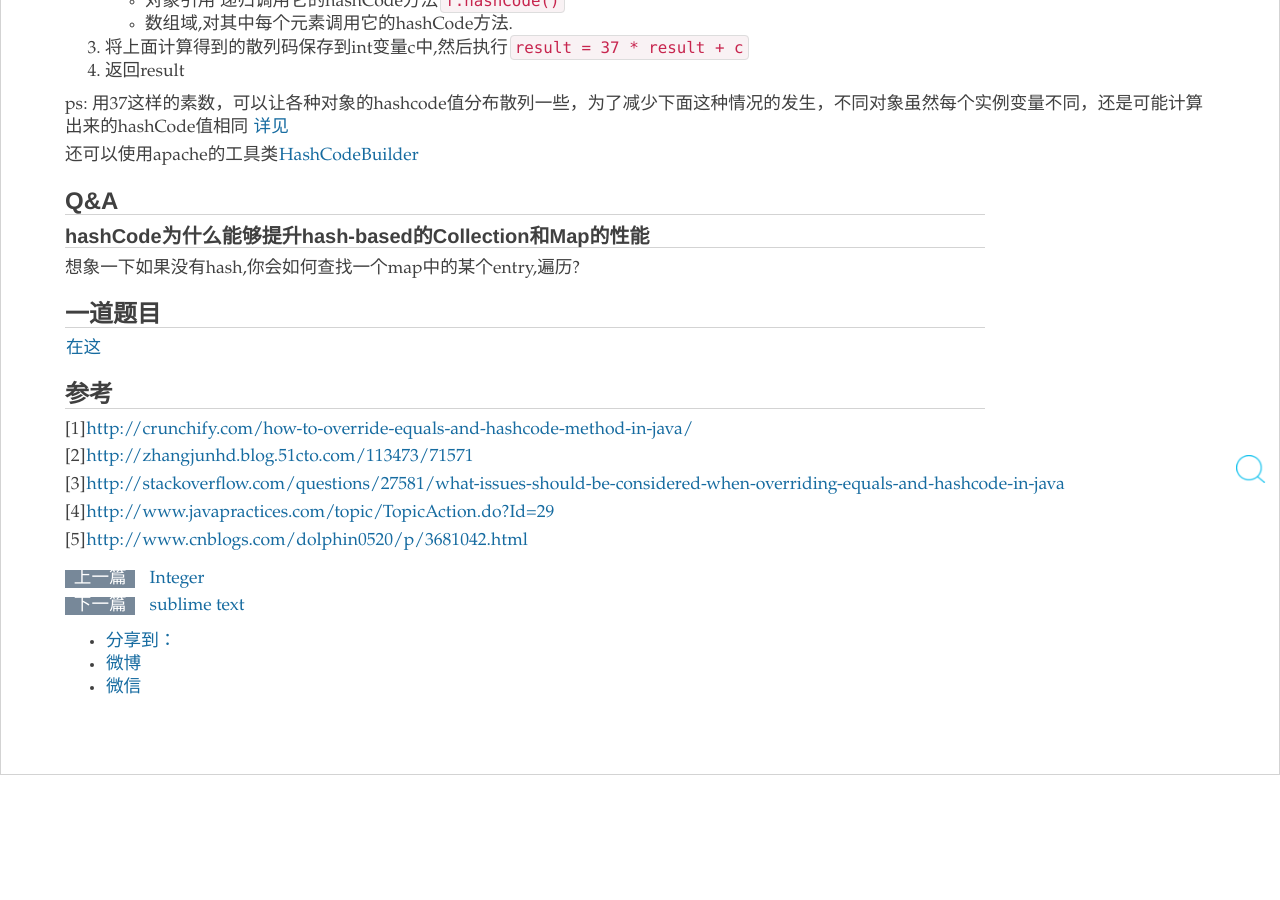
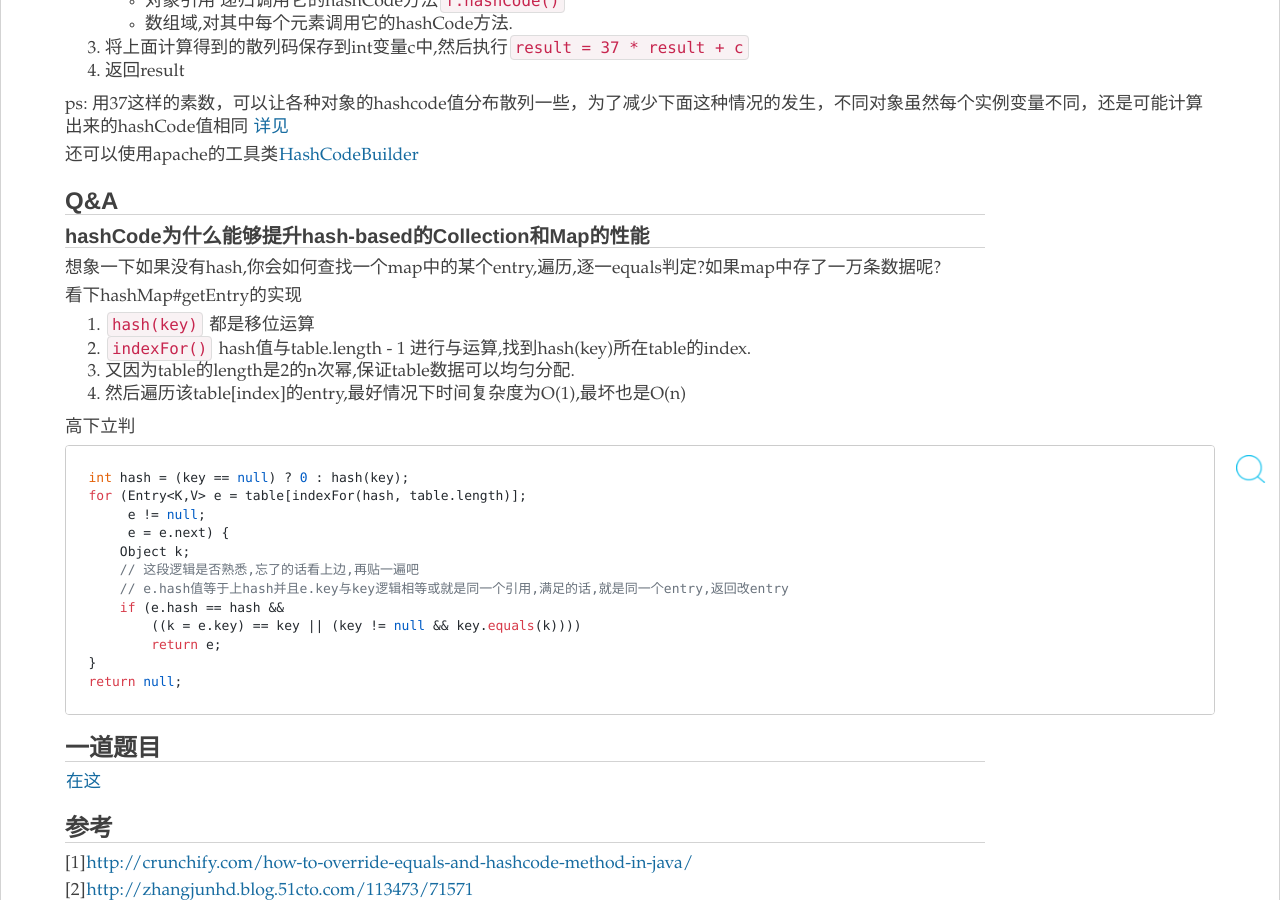
Before and after one commit to zy123a/lcj1992.github.com, a Jekyll site: the page built from _posts/java/2016-03-10-equals_hashcode.md, in a window 1280 px wide and 900 px high, scrolled down 1898 px. Built offline with Jekyll 4.4.1, drawn with Linux system fonts in a browser that asks for light colours; nearby versions of some CDN libraries; comment, search, counter and statistics services are not loaded; before the commit the page ends 2673 px from its top, so only the background shows below that.

Commit message:
equal hashCode

```diff
--- a/_posts/java/2016-03-10-equals_hashcode.md
+++ b/_posts/java/2016-03-10-equals_hashcode.md
@@ -107,7 +107,30 @@ ps:
 
 #### hashCode为什么能够提升hash-based的Collection和Map的性能 {#hashCode_hash_based}
 
-想象一下如果没有hash,你会如何查找一个map中的某个entry,遍历?
+想象一下如果没有hash,你会如何查找一个map中的某个entry,遍历,逐一equals判定?如果map中存了一万条数据呢?
+
+看下hashMap#getEntry的实现
+
+1.  `hash(key)` 都是移位运算
+2.  `indexFor()` hash值与table.length - 1 进行与运算,找到hash(key)所在table的index.
+3.  又因为table的length是2的n次幂,保证table数据可以均匀分配.
+4.  然后遍历该table\[index\]的entry,最好情况下时间复杂度为O(1),最坏也是O(n)
+
+高下立判
+
+    int hash = (key == null) ? 0 : hash(key);
+    for (Entry<K,V> e = table[indexFor(hash, table.length)];
+         e != null;
+         e = e.next) {
+        Object k;
+        // 这段逻辑是否熟悉,忘了的话看上边,再贴一遍吧
+        // e.hash值等于上hash并且e.key与key逻辑相等或就是同一个引用,满足的话,就是同一个entry,返回改entry
+        if (e.hash == hash &&
+            ((k = e.key) == key || (key != null && key.equals(k))))
+            return e;
+    }
+    return null;
+
 
 ### 一道题目 {#example}
 
```
Also changed, not shown: _posts/java/jdk/2016-02-24-HashMap.md (+10 -3 lines), 1 other file.
